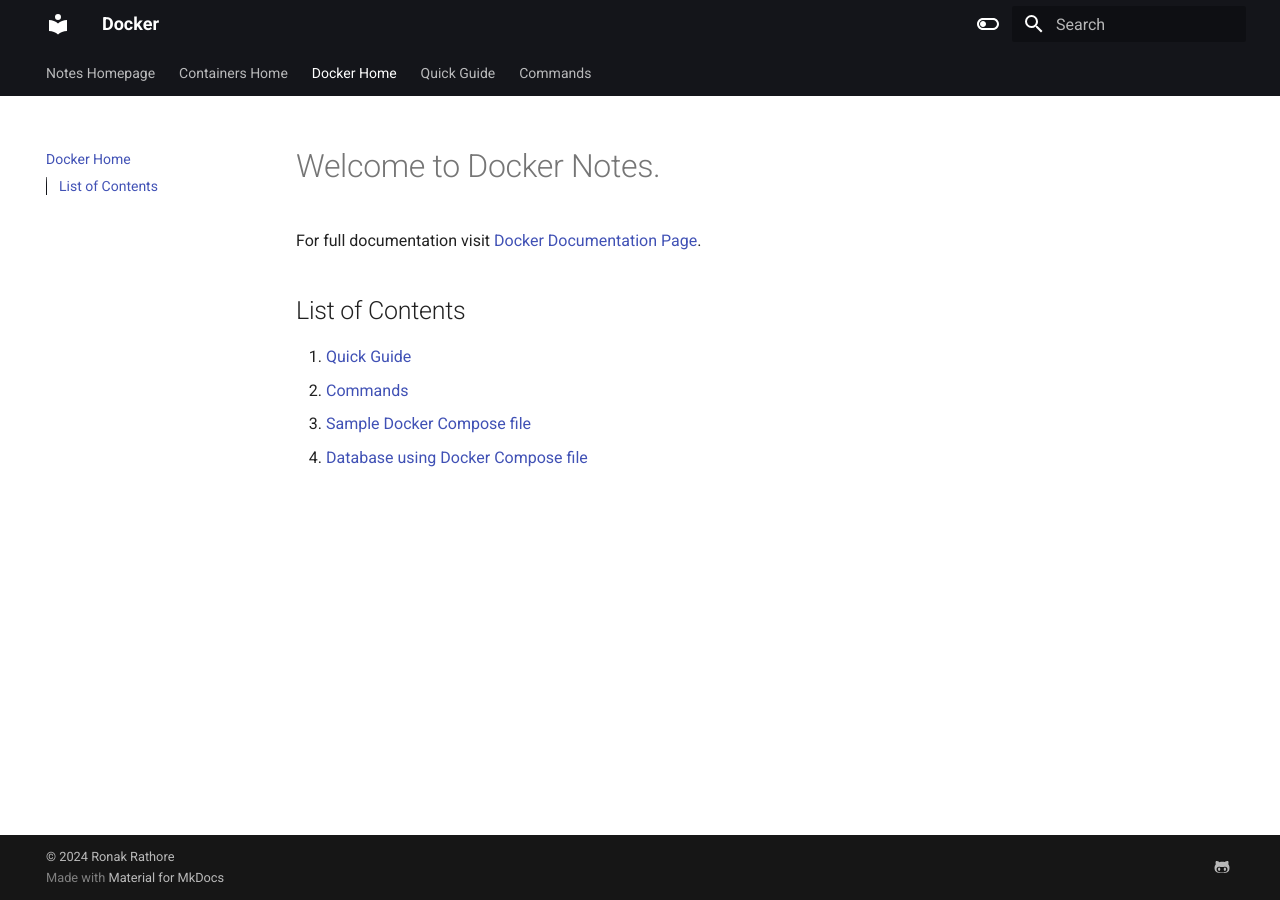
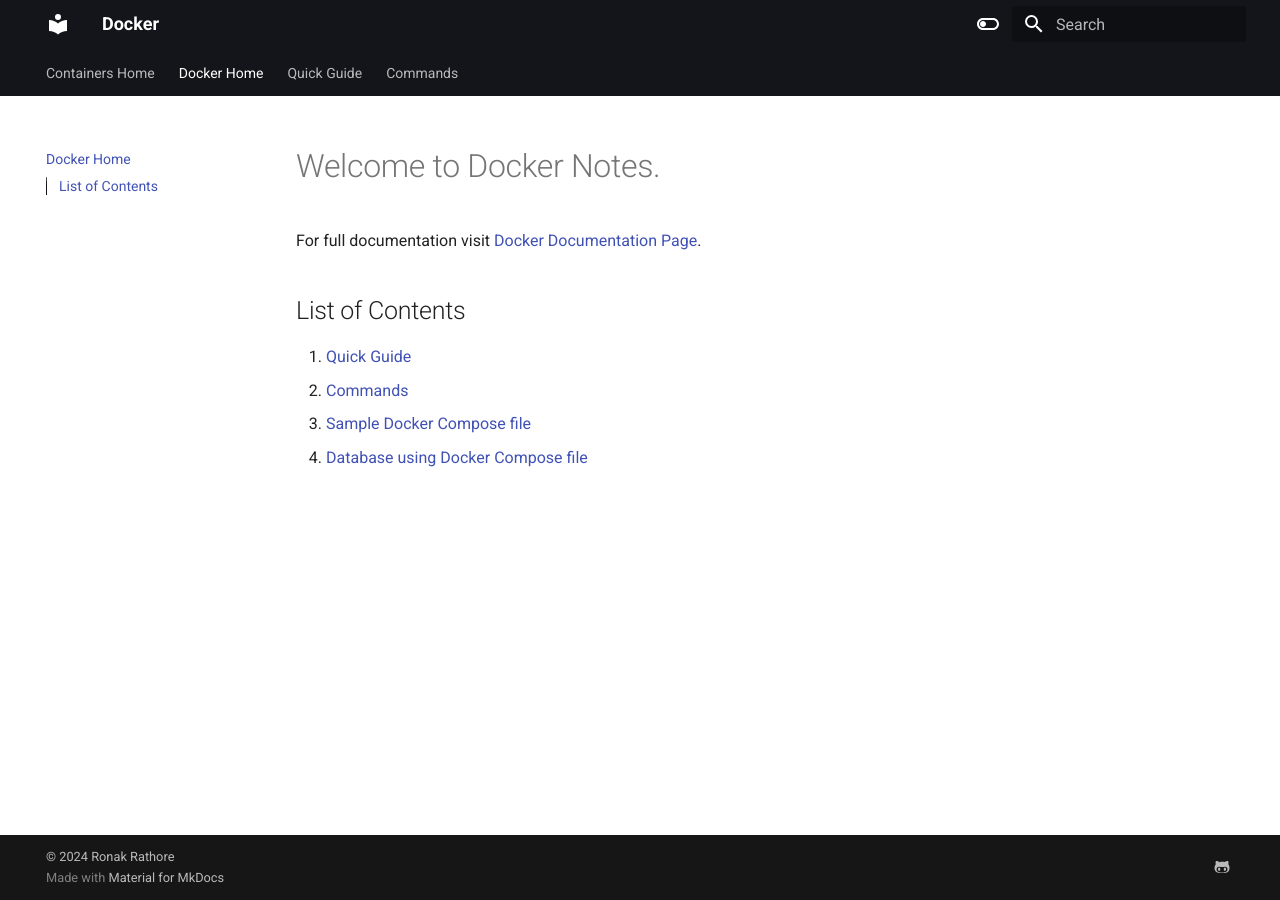
Before and after one commit to ronakr14/Docker, an MkDocs documentation site: the page built from docs/index.md, in a window 1280 px wide. Built offline with MkDocs 1.6.1 and Material for MkDocs 9.7.7, drawn with Linux system fonts in a browser that asks for light colours.

```diff
--- a/mkdocs.yml
+++ b/mkdocs.yml
@@ -31,7 +31,6 @@
   - mkdocstrings
 
 nav:
-  - Notes Homepage: https://ronakr14.github.io/Collectives/
   - Containers Home: https://ronakr14.github.io/Containers/
   - Docker Home: index.md
   - Quick Guide: quick_guide.md
```
